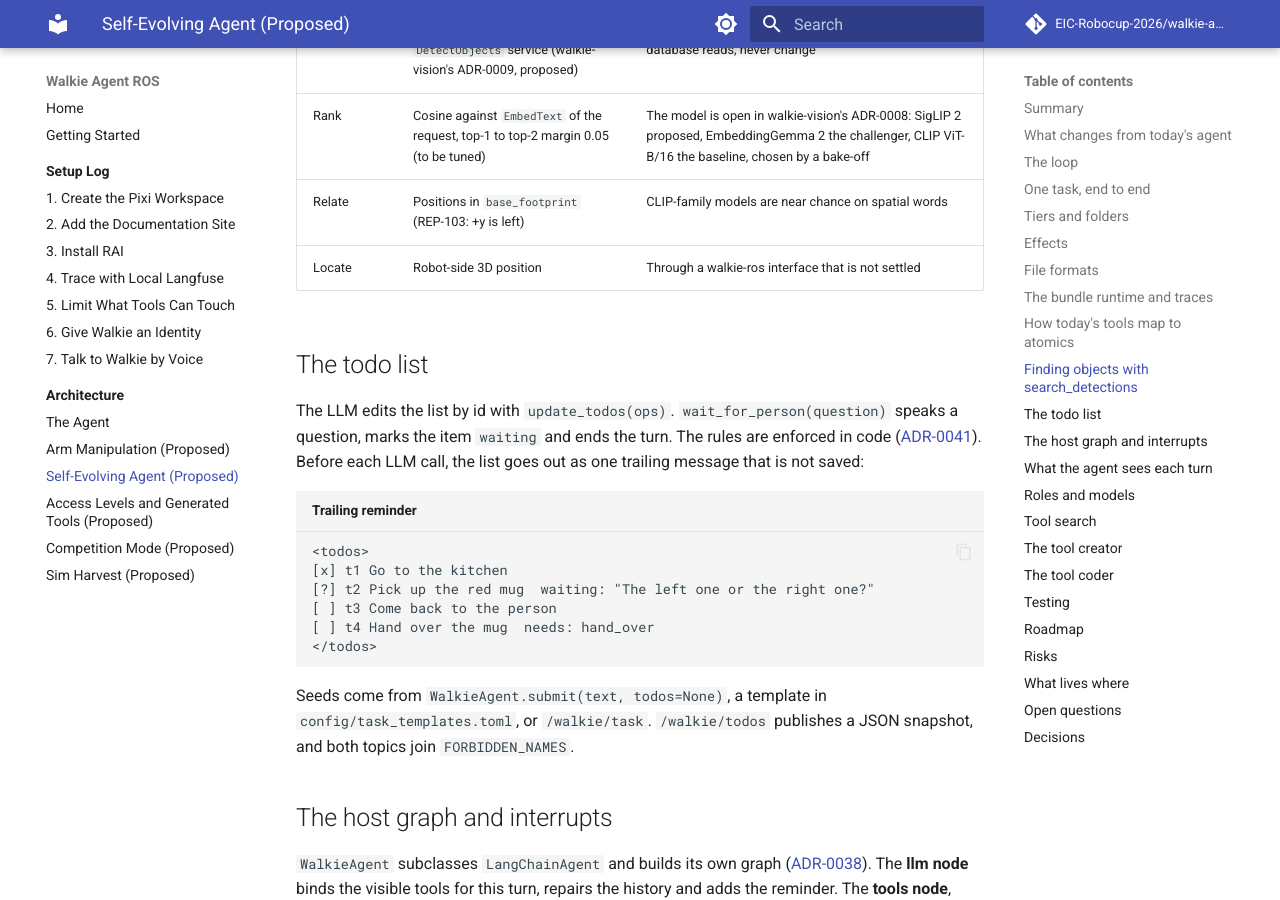
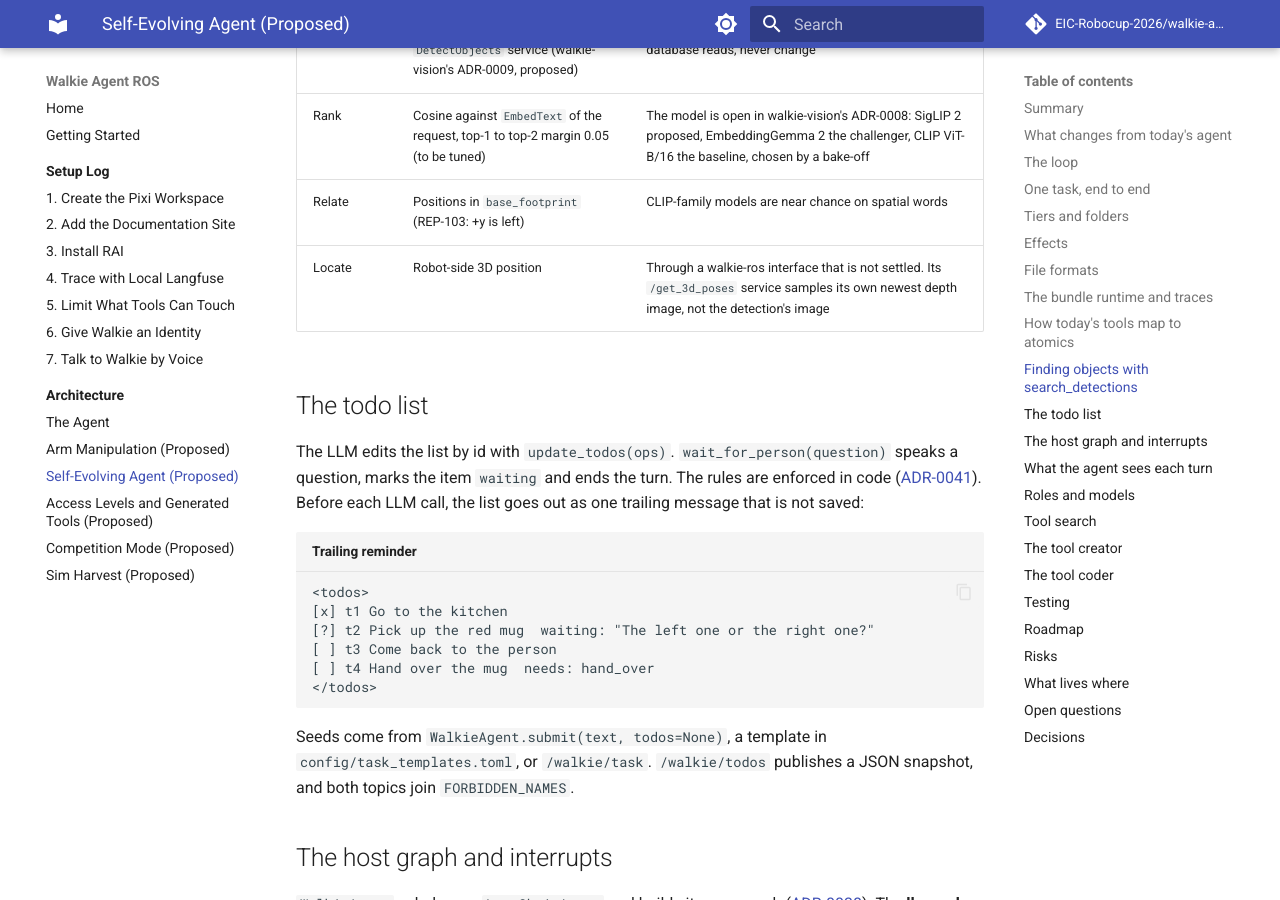
Before and after one commit to EIC-Robocup-2026/walkie-agent-ros, an MkDocs documentation site: the page built from docs/architecture/self-evolving-agent.md, in a window 1280 px wide and 900 px high, scrolled down 8369 px. Built offline with MkDocs 1.6.1 and Material for MkDocs 9.7.7, drawn with Linux system fonts in a browser that asks for light colours; comment, search, counter and statistics services are not loaded.

Commit message:
docs: name walkie-ros's get_3d_poses service in the localize_object notes
Record that /get_3d_poses samples its own newest depth image rather than the detection's image, and narrow the harvest page's claim to ground-truth object poses in sim.

```diff
--- a/docs/architecture/decisions/0043-navigate-to-pose-provenance.md
+++ b/docs/architecture/decisions/0043-navigate-to-pose-provenance.md
@@ -20,7 +20,9 @@
 A new atomic, `localize_object`, gives the 3D position robot-side, with TF
 looked up at the image stamp. Which walkie-ros interface serves it is not
 settled: walkie-ros's `cloud_to_map` node republishes the whole cloud in
-`map` and offers no service. Two problems come with that:
+`map` and offers no service, and its `/get_3d_poses` service
+(`walkie_perception/srv/GetObPose`) samples its own newest depth image, not
+the detection's image. Two problems come with that:
 
 - **Where the pose comes from.** Today `find_objects` returns plain
   sentences to the LLM. In the proposed toolbox, perception and memory
--- a/docs/architecture/self-evolving-agent.md
+++ b/docs/architecture/self-evolving-agent.md
@@ -325,7 +325,7 @@
 | Detect | YOLOE through a new on-demand `DetectObjects` service (walkie-vision's ADR-0009, proposed) | The streaming detector's classes, which walkie-database reads, never change |
 | Rank | Cosine against `EmbedText` of the request, top-1 to top-2 margin 0.05 (to be tuned) | The model is open in walkie-vision's ADR-0008: SigLIP 2 proposed, EmbeddingGemma 2 the challenger, CLIP ViT-B/16 the baseline, chosen by a bake-off |
 | Relate | Positions in `base_footprint` (REP-103: +y is left) | CLIP-family models are near chance on spatial words |
-| Locate | Robot-side 3D position | Through a walkie-ros interface that is not settled |
+| Locate | Robot-side 3D position | Through a walkie-ros interface that is not settled. Its `/get_3d_poses` service samples its own newest depth image, not the detection's image |
 
 ## The todo list
 
```
Also changed, not shown: docs/architecture/harvest.md (+2 -2 lines).
